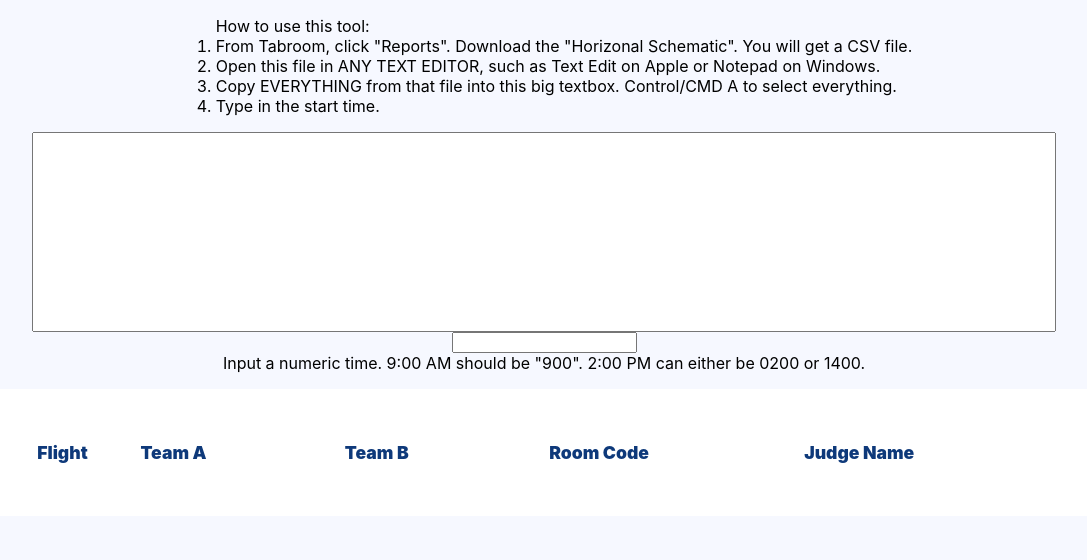
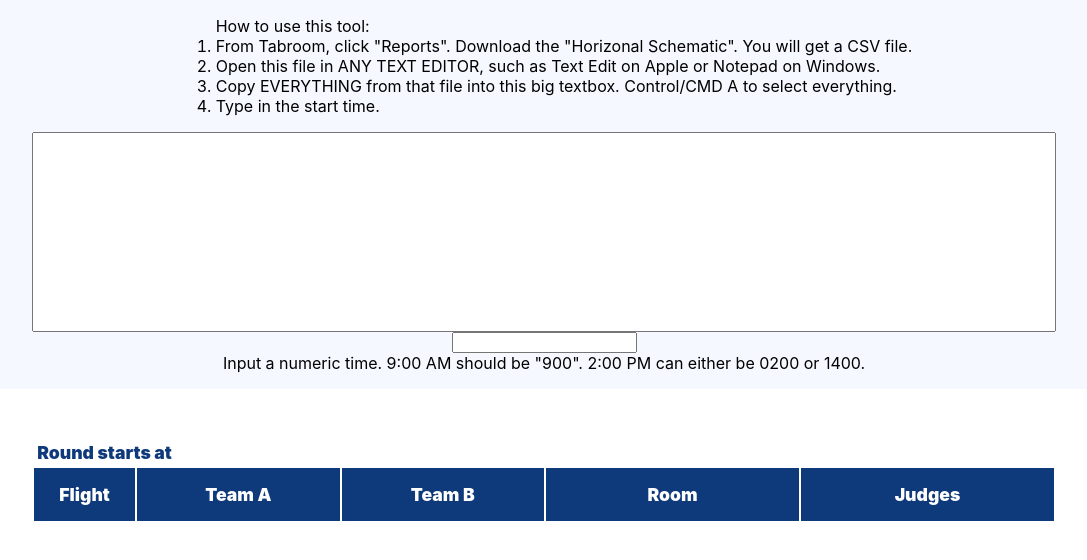
Before and after one commit to andrlime/io.limelime.doodle, a Next.js app: page / in a window 1280 px wide. Shown: the top 560 px of the page, without its empty margins (96-1183 px from the left). Built offline with nearby package versions, Linux system fonts and the light colour scheme.

Commit message:
code: fixed elim bugs

```diff
--- a/pages/index.tsx
+++ b/pages/index.tsx
@@ -63,9 +63,8 @@ const Home: NextPage = () => {
     const REGEX = /.+/g; //matches all full lines
     const HEADER_RX = /[A-Z,a-z,0-9, ^,]+/g;
     const ROUND_RX = /[A-Za-z0-9 &-]+/g;
-    const FB_RX = /Flt2/g;
 
-    if(input.match(FB_RX)?.length != 0) {
+    if(input.indexOf("Flt2") > 0) {
       setHas(true);
     } else {
       setHas(false);
@@ -90,6 +89,14 @@ const Home: NextPage = () => {
         round = {flight: roundInfo[1], teamA: roundInfo[2], teamB: roundInfo[4], roomCode: roundInfo[6], judgeName: roundInfo[7]};
       } else {
         round = {flight: roundInfo[2], teamA: roundInfo[3], teamB: roundInfo[5], roomCode: roundInfo[7], judgeName: roundInfo[8]};
+      }
+
+      if(ROUND_NO == "9") {
+        if(roundInfo[14]) {
+          round.judgeName = `${roundInfo[8]}, ${roundInfo[10]}, ${roundInfo[12]}, ${roundInfo[14]}, ${roundInfo[16]}`;
+        } else {
+          round.judgeName = `${roundInfo[8]}, ${roundInfo[10]}, ${roundInfo[12]}`;
+        }
       }
 
       console.log(roundInfo);
@@ -139,10 +146,11 @@ const Home: NextPage = () => {
           <table className={styles.table}>
             {hasFlightB ? (<>
               <tr style={{height: "1rem"}}><td style={{width:"50%"}} colSpan={5}>Flight A starts at {process(`${startTime}`, parseInt(startTime))}</td><td style={{width:"50%"}} colSpan={5}>Flight B starts at {process(`${parseInt(startTime)+100}`, parseInt(startTime)+100)}</td></tr>
-              <tr style={{height: "1rem"}}><td style={{width:"5%"}}>Flight</td><td style={{width:"10%"}}>Team A</td><td style={{width:"10%"}}>Team B</td><td style={{width:"12.5%"}}>Room Code</td><td style={{width:"12.5%"}}>Judge Name</td><td style={{width:"5%"}}>Flight</td><td style={{width:"10%"}}>Team A</td><td style={{width:"10%"}}>Team B</td><td style={{width:"12.5%"}}>Room Code</td><td style={{width:"12.5%"}}>Judge Name</td></tr>
+              <tr style={{height: "1rem"}}><td style={{width:"5%"}}>Flight</td><td style={{width:"10%"}}>Team A</td><td style={{width:"10%"}}>Team B</td><td style={{width:"12.5%"}}>Room</td><td style={{width:"12.5%"}}>Judges</td><td style={{width:"5%"}}>Flight</td><td style={{width:"10%"}}>Team A</td><td style={{width:"10%"}}>Team B</td><td style={{width:"12.5%"}}>Room</td><td style={{width:"12.5%"}}>Judges</td></tr>
               <DoubleFlightTable rounds={roundsA} alsoRounds={roundsB}/>
             </>) : (<>
-              <tr style={{height: "1rem"}}><td style={{width:"10%"}}>Flight</td><td style={{width:"20%"}}>Team A</td><td style={{width:"20%"}}>Team B</td><td style={{width:"25%"}}>Room Code</td><td style={{width:"25%"}}>Judge Name</td></tr>
+              <tr style={{height: "1rem"}}><td style={{width:"100%"}} colSpan={5}>Round starts at {process(`${startTime}`, parseInt(startTime))}</td></tr>
+              <tr style={{height: "1rem"}}><td style={{width:"10%"}}>Flight</td><td style={{width:"20%"}}>Team A</td><td style={{width:"20%"}}>Team B</td><td style={{width:"25%"}}>Room</td><td style={{width:"25%"}}>Judges</td></tr>
               <SingleFlightTable rounds={roundsA}/>
             </>)}
           </table>
--- a/sass/Q.module.scss
+++ b/sass/Q.module.scss
@@ -47,7 +47,7 @@ $light: #ECC132;
 .table {
     width: 100vw;
 
-    tr:nth-child(even) {
+    tr:nth-child(odd) {
         td {
             background-color: $light;
             padding: 1rem;
@@ -57,7 +57,7 @@ $light: #ECC132;
         }
     }
 
-    tr:nth-child(odd) {
+    tr:nth-child(even) {
         td {
             background-color: #FFF;
             padding: 1rem;
--- a/styles/Q.module.css
+++ b/styles/Q.module.css
@@ -1 +1 @@
-.everything{width:100vw;height:100%;display:flex;flex-direction:column;justify-content:center;align-items:center}.four{width:fit-content;display:inline-block;align-content:center;justify-content:center;position:absolute;color:#0E397A;font-size:5rem;font-weight:200}.four span{font-weight:900;margin-right:3rem}.footer{color:#0E397A;padding:1.2rem;width:100vw;background-color:#FFF6F0;display:flex;justify-content:space-around;align-items:center}.footer *{text-align:center}.table{width:100vw}.table tr:nth-child(even) td{background-color:#ECC132;padding:1rem;color:#000;width:100%;white-space:nowrap}.table tr:nth-child(odd) td{background-color:#FFF;padding:1rem;color:#000;width:100%;white-space:nowrap}.table tr:nth-child(1) td{background-color:#FFF;padding:0.2rem;color:#0E397A;font-weight:900;width:100%;font-size:1.1rem;text-align:left;white-space:nowrap}.table tr:nth-child(2) td{background-color:#0E397A;padding:1rem;color:#FFF;font-weight:900;width:100%;font-size:1.1rem;white-space:nowrap}
+.everything{width:100vw;height:100%;display:flex;flex-direction:column;justify-content:center;align-items:center}.four{width:fit-content;display:inline-block;align-content:center;justify-content:center;position:absolute;color:#0E397A;font-size:5rem;font-weight:200}.four span{font-weight:900;margin-right:3rem}.footer{color:#0E397A;padding:1.2rem;width:100vw;background-color:#FFF6F0;display:flex;justify-content:space-around;align-items:center}.footer *{text-align:center}.table{width:100vw}.table tr:nth-child(odd) td{background-color:#ECC132;padding:1rem;color:#000;width:100%;white-space:nowrap}.table tr:nth-child(even) td{background-color:#FFF;padding:1rem;color:#000;width:100%;white-space:nowrap}.table tr:nth-child(1) td{background-color:#FFF;padding:0.2rem;color:#0E397A;font-weight:900;width:100%;font-size:1.1rem;text-align:left;white-space:nowrap}.table tr:nth-child(2) td{background-color:#0E397A;padding:1rem;color:#FFF;font-weight:900;width:100%;font-size:1.1rem;white-space:nowrap}
```
